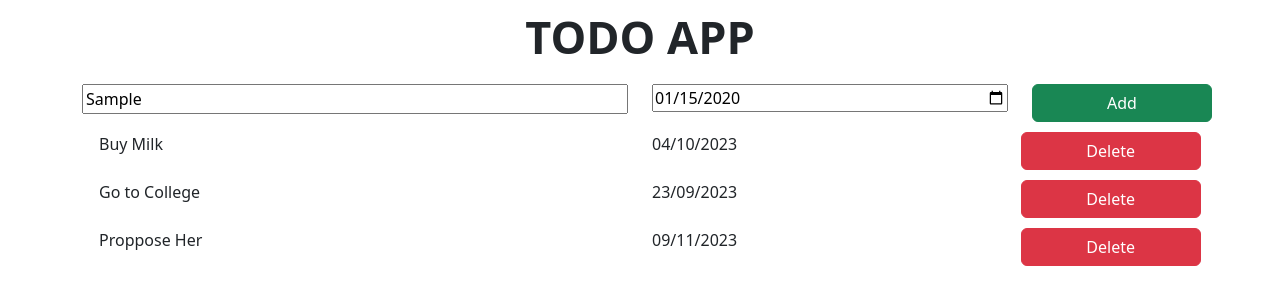
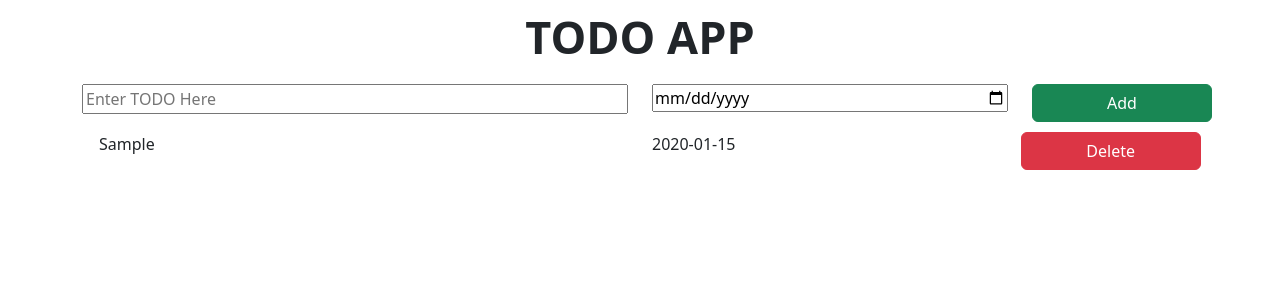
Before and after one commit to ashutoshsahu007/Todo, a React (Vite) app: page / in a window 1280 px wide. Both pictures are taken after typing "Sample", "2020-01-15" into the empty fields and a click on the button "Add". Shown: the top 304 px of the page. Built offline with nearby package versions, Linux system fonts and the light colour scheme.

Commit message:
add functionality added

```diff
--- a/src/App.jsx
+++ b/src/App.jsx
@@ -1,17 +1,25 @@
+import { useState } from "react";
 import AddTodo from "./components/AddTodo";
 import AppName from "./components/AppName";
 import TodoItems from "./components/TodoItems";
 
 const App = () => {
-  const todoItems = [
-    { name: "Buy Milk", dueDate: "04/10/2023" },
-    { name: "Go to College", dueDate: "23/09/2023" },
-    { name: "Proppose Her", dueDate: "09/11/2023" },
-  ];
+  const [todoItems, setTodoItems] = useState([]);
+
+  const handleNewItem = (itemName, itemDueDate) => {
+    setTodoItems([
+      ...todoItems,
+      {
+        name: itemName,
+        dueDate: itemDueDate,
+      },
+    ]);
+  };
+
   return (
     <center className="todo-container">
       <AppName />
-      <AddTodo />
+      <AddTodo onNewItem={handleNewItem} />
       <TodoItems todoItems={todoItems} />
     </center>
   );
--- a/src/components/AddTodo.jsx
+++ b/src/components/AddTodo.jsx
@@ -1,15 +1,47 @@
-const AddTodo = () => {
+import { useState } from "react";
+import TodoItem from "./TodoItem";
+
+const AddTodo = ({ onNewItem }) => {
+  const [todoName, setTodoName] = useState("");
+  const [dueDate, setDueDate] = useState("");
+
+  const handleNameChange = (e) => {
+    setTodoName(e.target.value);
+  };
+  const handleDateChange = (e) => {
+    setDueDate(e.target.value);
+  };
+
+  const handleAddButtonClicked = () => {
+    onNewItem(todoName, dueDate);
+    setDueDate("");
+    setTodoName("");
+  };
+
   return (
-    <div class="container ">
-      <div class="row">
-        <div class="col-6">
-          <input type="text" placeholder="Enter TODO Here "></input>
+    <div className="container ">
+      <div className="row">
+        <div className="col-6">
+          <input
+            type="text"
+            placeholder="Enter TODO Here"
+            value={todoName}
+            onChange={handleNameChange}
+          ></input>
         </div>
-        <div class="col-4">
-          <input type="date"></input>
+        <div className="col-4">
+          <input
+            type="date"
+            value={dueDate}
+            onChange={handleDateChange}
+          ></input>
         </div>
-        <div class="col-2">
-          <button type="button" class="btn btn-success kg-button">
+        <div className="col-2">
+          <button
+            type="button"
+            className="btn btn-success kg-button"
+            onClick={handleAddButtonClicked}
+          >
             Add
           </button>
         </div>
--- a/src/components/TodoItem.jsx
+++ b/src/components/TodoItem.jsx
@@ -1,11 +1,11 @@
 const TodoItem = ({ todoName, todoDate }) => {
   return (
-    <div class="container ">
-      <div class="row kg-row">
-        <div class="col-6">{todoName}</div>
-        <div class="col-4">{todoDate}</div>
-        <div class="col-2">
-          <button type="button" class="btn btn-danger kg-button">
+    <div className="container ">
+      <div className="row kg-row">
+        <div className="col-6">{todoName}</div>
+        <div className="col-4">{todoDate}</div>
+        <div className="col-2">
+          <button type="button" className="btn btn-danger kg-button">
             Delete
           </button>
         </div>
```
